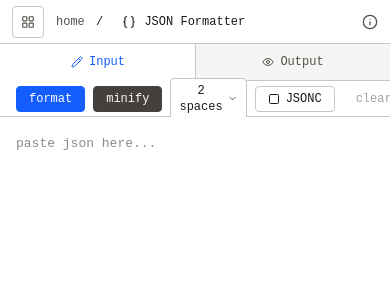
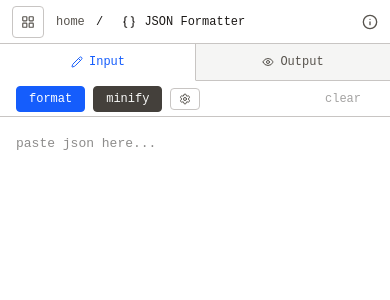
Before and after one commit to brijbyte/utilities, a React (Vite) app: page /a/json-formatter in a window 390 px wide. Shown: the top 300 px of the page. Built offline with nearby package versions, Linux system fonts and the light colour scheme.

Commit message:
json-formatter: move indent and JSONC behind settings popover
Both desktop and mobile toolbars now show a gear icon that opens
a popover with indent selector and JSONC checkbox toggle

```diff
--- a/src/plugins/json-formatter/App.tsx
+++ b/src/plugins/json-formatter/App.tsx
@@ -10,7 +10,15 @@ import {
 import { Tabs } from "@base-ui/react/tabs";
 import { Button } from "../../components/Button";
 import { Select } from "../../components/Select";
-import { Pencil, Eye, LoaderCircle, Square, SquareCheck } from "lucide-react";
+import { Popover } from "../../components/Popover";
+import {
+  Pencil,
+  Eye,
+  LoaderCircle,
+  Square,
+  SquareCheck,
+  Settings,
+} from "lucide-react";
 import { format as formatJson, minify as minifyJson } from "./process";
 
 const DesktopLayout = lazy(() => import("./DesktopLayout"));
@@ -171,21 +179,41 @@ export default function JsonFormatter() {
           <Button variant="secondary" onClick={minify}>
             minify
           </Button>
+          <Popover.Root>
+            <Popover.Trigger className="inline-flex items-center justify-center gap-1 px-2 py-1 text-xs border border-border bg-bg-surface text-text-muted rounded cursor-pointer hover:bg-bg-hover hover:text-text transition-colors">
+              <Settings size={12} />
+            </Popover.Trigger>
+            <Popover.Portal>
+              <Popover.Positioner align="start">
+                <Popover.Popup className="w-52">
+                  <Popover.Arrow />
+                  <div className="p-3 flex flex-col gap-3">
+                    <label className="flex items-center justify-between text-xs text-text">
+                      Indent
                       <Select
                         value={String(indent)}
                         onValueChange={(v) => setIndent(Number(v))}
                         options={INDENT_OPTIONS}
-            align="start"
+                        align="end"
                         popupMinWidth="min-w-24"
                       />
-          <Button
-            variant="outline"
-            active={jsonc}
+                    </label>
+                    <button
                       onClick={() => setJsonc(!jsonc)}
+                      className="flex items-center gap-2 text-xs text-text cursor-pointer hover:text-accent transition-colors"
                     >
-            {jsonc ? <SquareCheck size={12} /> : <Square size={12} />}
-            JSONC
-          </Button>
+                      {jsonc ? (
+                        <SquareCheck size={14} className="text-accent" />
+                      ) : (
+                        <Square size={14} />
+                      )}
+                      JSONC (comments, trailing commas)
+                    </button>
+                  </div>
+                </Popover.Popup>
+              </Popover.Positioner>
+            </Popover.Portal>
+          </Popover.Root>
           <div className="ml-auto flex items-center gap-tb">
             {input && (
               <Button variant="outline" onClick={copyInput}>
--- a/src/plugins/json-formatter/DesktopLayout.tsx
+++ b/src/plugins/json-formatter/DesktopLayout.tsx
@@ -1,11 +1,12 @@
 "use no memo";
 
 import { useCallback } from "react";
-import { Square, SquareCheck } from "lucide-react";
+import { Settings, Square, SquareCheck } from "lucide-react";
 import { SplitPanel } from "../../components/SplitPanel";
 import { CodeEditor } from "../../components/CodeEditor";
 import { Button } from "../../components/Button";
 import { Select } from "../../components/Select";
+import { Popover } from "../../components/Popover";
 
 /** Monaco options tuned for JSON editing. */
 const JSON_EDITOR_OPTIONS = {
@@ -81,21 +82,41 @@ export default function DesktopLayout({
             <Button variant="secondary" onClick={onMinify}>
               minify
             </Button>
+            <Popover.Root>
+              <Popover.Trigger className="inline-flex items-center justify-center gap-1 px-2 py-1 text-xs border border-border bg-bg-surface text-text-muted rounded cursor-pointer hover:bg-bg-hover hover:text-text transition-colors">
+                <Settings size={12} />
+              </Popover.Trigger>
+              <Popover.Portal>
+                <Popover.Positioner align="start">
+                  <Popover.Popup className="w-48">
+                    <Popover.Arrow />
+                    <div className="p-3 flex flex-col gap-3">
+                      <label className="flex items-center justify-between text-xs text-text">
+                        Indent
                         <Select
                           value={String(indent)}
                           onValueChange={(v) => setIndent(Number(v))}
                           options={INDENT_OPTIONS}
-              align="start"
+                          align="end"
                           popupMinWidth="min-w-24"
                         />
-            <Button
-              variant="outline"
-              active={jsonc}
+                      </label>
+                      <button
                         onClick={() => setJsonc(!jsonc)}
+                        className="flex items-center gap-2 text-xs text-text cursor-pointer hover:text-accent transition-colors"
                       >
-              {jsonc ? <SquareCheck size={12} /> : <Square size={12} />}
-              JSONC
-            </Button>
+                        {jsonc ? (
+                          <SquareCheck size={14} className="text-accent" />
+                        ) : (
+                          <Square size={14} />
+                        )}
+                        JSONC (comments, trailing commas)
+                      </button>
+                    </div>
+                  </Popover.Popup>
+                </Popover.Positioner>
+              </Popover.Portal>
+            </Popover.Root>
             {input && (
               <Button variant="outline" onClick={onCopyInput}>
                 copy
```
Lines whose indentation alone changed are shown as unchanged.
